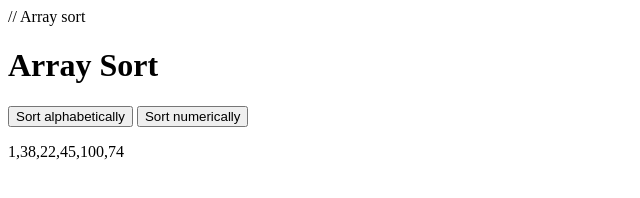
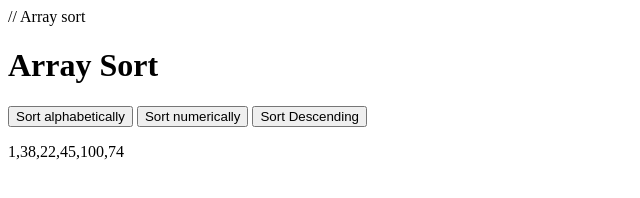
Before and after one commit to atulpsathes/Programs, a plain HTML site: page JS-Basics/arraysort.html in a window 1280 px wide. Shown: the whole page, without its empty margins (0-640 px from the left). Drawn offline with Linux system fonts and the light colour scheme.

Commit message:
Array Sort

```diff
--- a/JS-Basics/arraysort.html
+++ b/JS-Basics/arraysort.html
@@ -6,6 +6,7 @@
     <h1>Array Sort</h1>
     <button onclick="myfunction1()">Sort alphabetically</button>
     <button onclick="myfunction2()">Sort numerically</button>
+    <button onclick="myfunction3()">Sort Descending</button>
     <p id="demo"></p>
     <script>
         const points=[1,38,22,45,100,74]
@@ -21,6 +22,11 @@
             document.getElementById("demo").innerHTML = points;
         }
 
+        function myfunction3() {
+            points.sort(function(a,b){return b-a});
+            document.getElementById("demo").innerHTML = points;
+        }
+
     </script>
 </body>
 </html>
```
